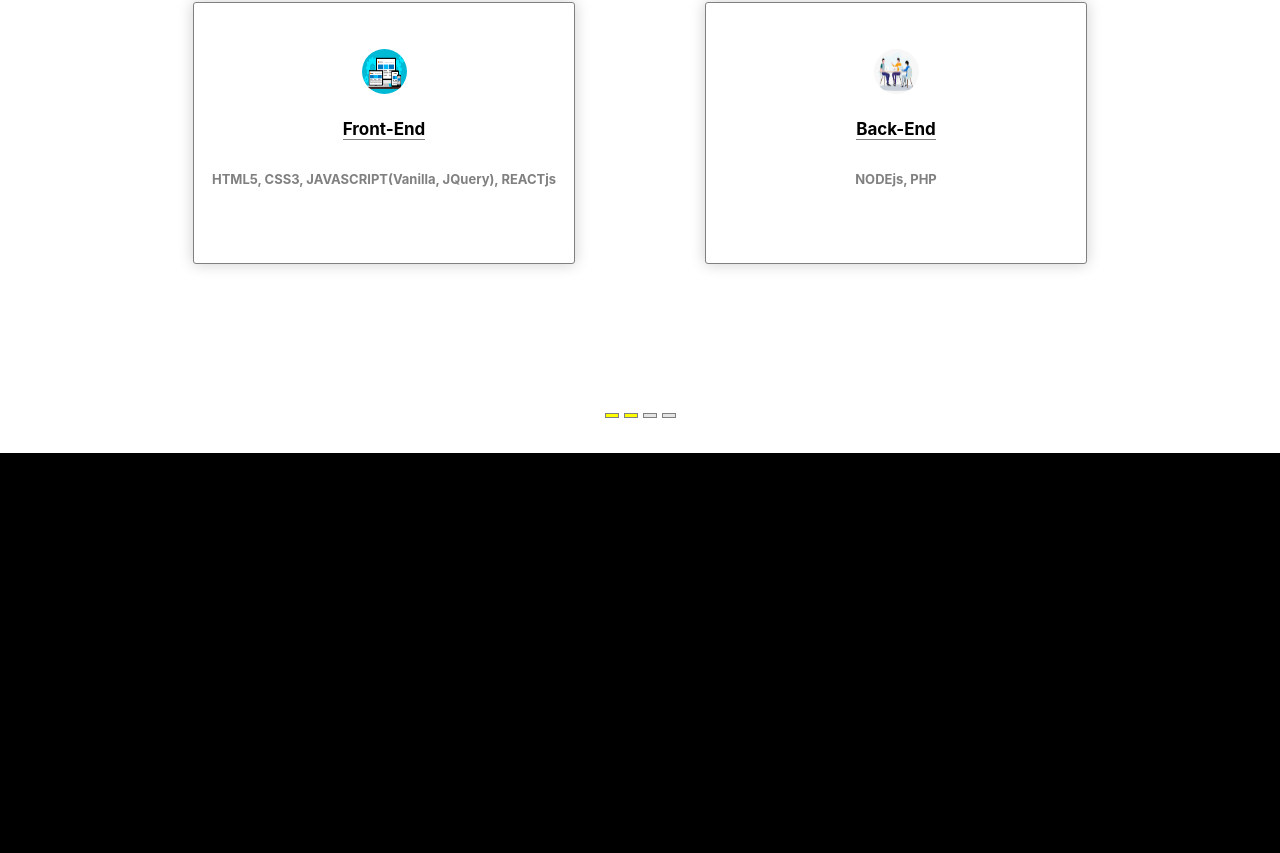
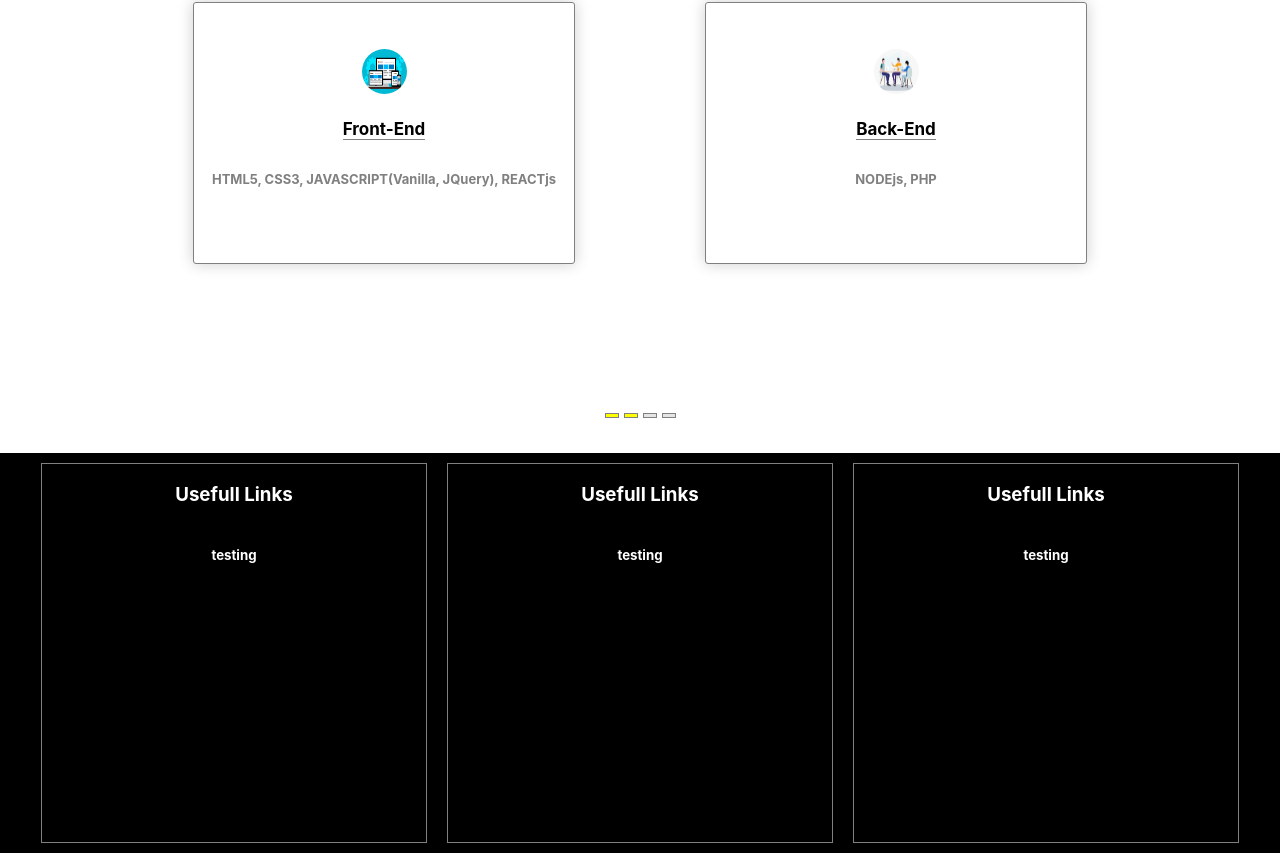
Before and after one commit to NjohPrince/Building-A-Web-Page-Using-React, a React (Create React App) app in the folder mywebsite/: page / in a window 1280 px wide. Shown: the part 1345-2198 px from the top of the page. Built offline with nearby package versions, Linux system fonts and the light colour scheme; what react-hover-animation would draw is missing.

Commit message:
added contents into the footer

```diff
--- a/mywebsite/src/containers/footer.jsx
+++ b/mywebsite/src/containers/footer.jsx
@@ -14,7 +14,9 @@ const Container = styled.div`
 export function FooterSection(props) {
   return (
     <Container>
-
+      <FooterContent header="Usefull Links" description="testing" />
+      <FooterContent header="Usefull Links" description="testing" />
+      <FooterContent header="Usefull Links" description="testing" />
     </Container>
   );
 }
```
Also changed, not shown: 1 other file (tests, documents, lock files or other folders).
